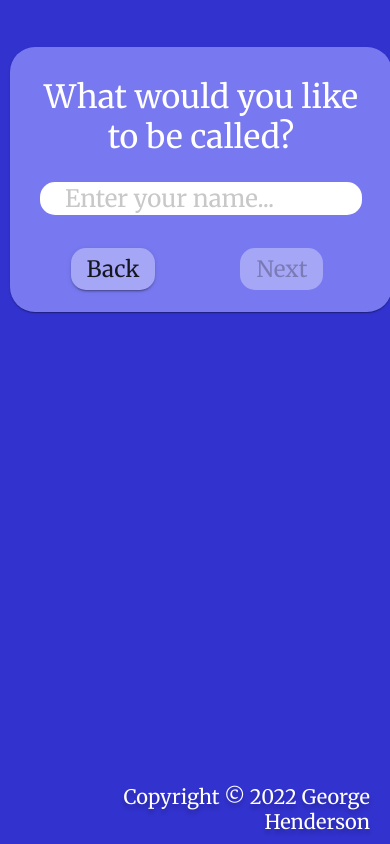
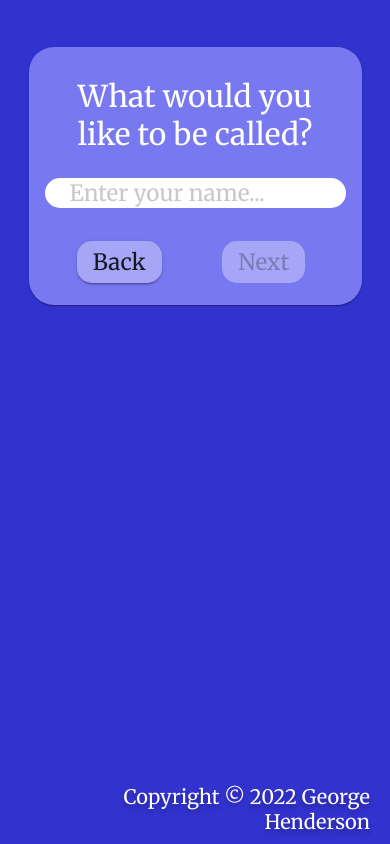
Before and after one commit to GH94GitHub/angular-chat, an Angular app: page /create-profile in a window 390 px wide. Built offline with nearby package versions, Linux system fonts and the light colour scheme.

Commit message:
Responsive font & layout

```diff
--- a/src/app/create-profile/create-profile.component.scss
+++ b/src/app/create-profile/create-profile.component.scss
@@ -4,6 +4,7 @@
   mat-card {
     border-radius: 25px;
     width: fit-content;
+    max-width: 90%;
     margin: auto;
     padding: 30px;
     background-color: var(--color-accent);
@@ -13,12 +14,12 @@
     }
     mat-card-title {
       color: white;
-      font-size: 2rem;
+      font-size: 1.875rem;
       text-align: center;
     }
 
     input {
-      font-size: 1.5rem;
+      font-size: 1.4rem;
     }
 
     button {
```
